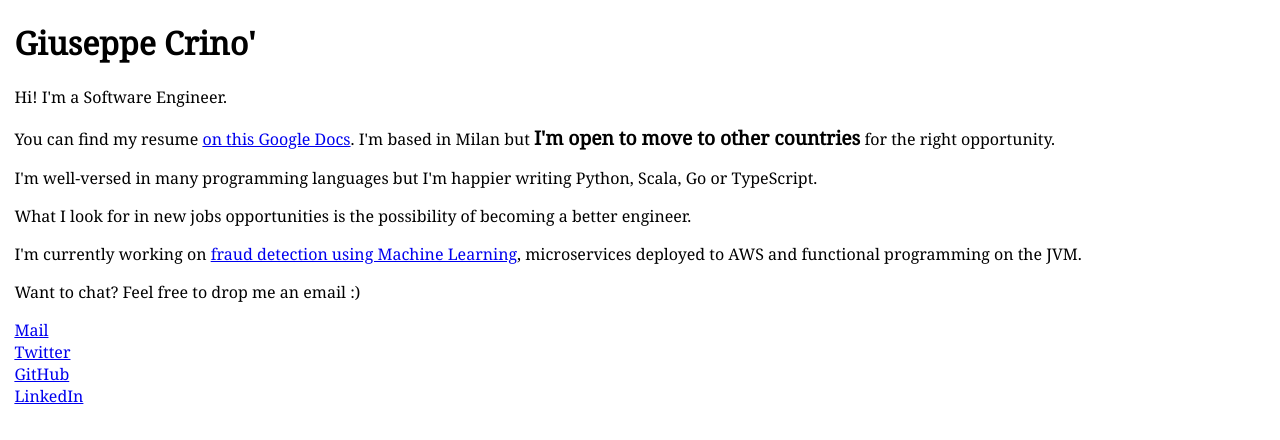
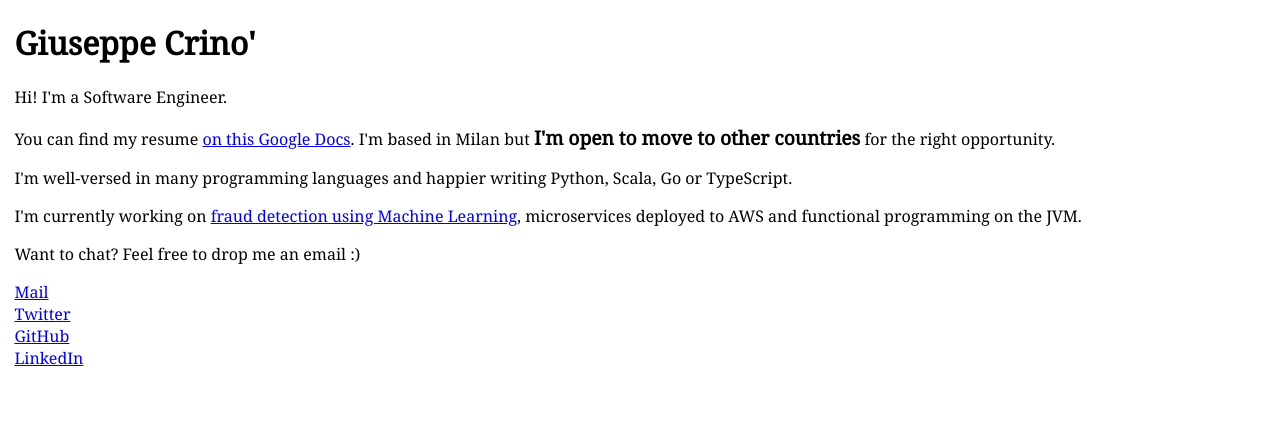
Before and after one commit to giuscri/website, a React app: page / in a window 1280 px wide. Shown: the top 440 px of the page. Built offline with nearby package versions, Linux system fonts and the light colour scheme.

Commit message:
remove uninteresting paragraph

```diff
--- a/src/components/introduction/Introduction.tsx
+++ b/src/components/introduction/Introduction.tsx
@@ -11,9 +11,7 @@ export const Introduction = () =>
         this Google Docs</a>. I'm based in Milan but <strong>I'm open to move to other countries</strong> for the
         right opportunity.</p>
 
-        <p>I'm well-versed in many programming languages but I'm happier writing Python, Scala, Go or TypeScript.</p>
-
-        <p>What I look for in new jobs opportunities is the possibility of becoming a better engineer.</p>
+        <p>I'm well-versed in many programming languages and happier writing Python, Scala, Go or TypeScript.</p>
 
         <p>I'm currently working on <a href="https://banksealer.com/">fraud detection using Machine Learning</a>,
         microservices deployed to AWS and functional programming on the JVM.</p>
```
